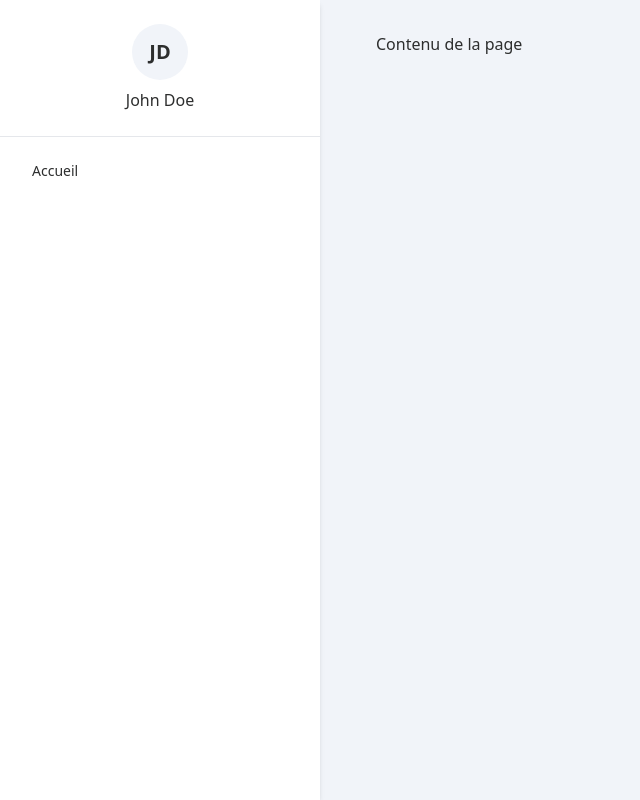
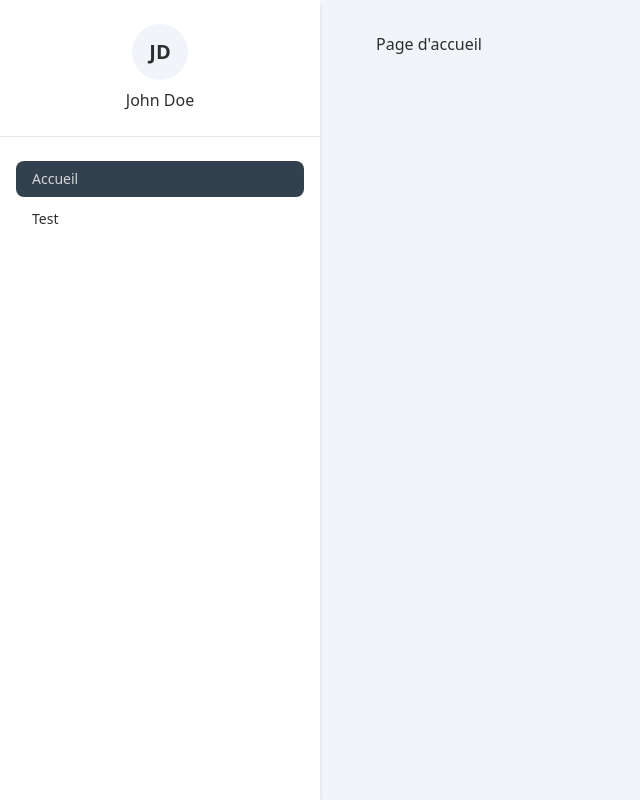
Before and after one commit to fayrtrick/car-manager, a React (Vite) app: page / in a window 1280 px wide. Shown: the whole page, without its empty margins (0-640 px from the left). Built offline with nearby package versions, Linux system fonts and the light colour scheme.

Commit message:
Ajout de React router

```diff
--- a/package.json
+++ b/package.json
@@ -13,6 +13,7 @@
     "react": "^18.2.0",
     "react-dom": "^18.2.0",
     "react-icons": "^4.10.1",
+    "react-router-dom": "^6.15.0",
     "rippleui": "^1.12.1"
   },
   "devDependencies": {
--- a/src/App.tsx
+++ b/src/components/Layout/PrivateLayout.tsx
@@ -1,8 +1,9 @@
 import { useState } from "react";
-import Sidebar from "./components/Layout/Sidebar";
-import { TopBar } from "./components/Layout/TopBar";
+import { TopBar } from "./TopBar";
+import { Outlet } from "react-router-dom";
+import Sidebar from "./Sidebar";
 
-function App() {
+export function PrivateLayout() {
   const [open, setOpen] = useState<boolean>(false);
 
   return (
@@ -11,13 +12,10 @@ function App() {
       <div className="drawer-content flex flex-col">
         <TopBar />
         <div className="px-10 lg:px-14 py-8">
-          <p>Contenu de la page</p>
-          {/*<Outlet />*/}
+          <Outlet />
         </div>
       </div>
       <Sidebar open={open} setOpen={setOpen} />
     </div>
   );
 }
-
-export default App;
--- a/src/components/Layout/Sidebar.tsx
+++ b/src/components/Layout/Sidebar.tsx
@@ -1,4 +1,5 @@
 import { GrClose } from "react-icons/gr";
+import { NavLink } from "react-router-dom";
 
 interface SidebarProps {
   open: boolean;
@@ -9,6 +10,11 @@ const liensNavigation = [
   {
     name: "Accueil",
     url: "/",
+    icon: <></>
+  },
+  {
+    name: "Test",
+    url: "/test",
     icon: <></>
   },
 ];
@@ -31,12 +37,12 @@ const Sidebar = ({}: SidebarProps) => {
           <p className="font-medium">John Doe</p>
         </div>
 
-        <ul className="menu p-4 w-80 h-full text-base-content">
+        <ul className="menu px-4 py-6 w-80 h-full text-base-content font-medium flex flex-col gap-1">
           {liensNavigation.map(({ name, url, icon }) => (
             <li>
-              <a href={url}>
+              <NavLink to={url}>
                 {icon} {name}
-              </a>
+              </NavLink>
             </li>
           ))}
         </ul>
--- a/src/main.tsx
+++ b/src/main.tsx
@@ -1,10 +1,27 @@
 import React from "react";
 import ReactDOM from "react-dom/client";
-import App from "./App.tsx";
 import "./index.css";
+import { createBrowserRouter, RouterProvider } from "react-router-dom";
+import { Accueil } from "./pages";
+import { PrivateLayout } from "./components/Layout/PrivateLayout";
 
-ReactDOM.createRoot(document.getElementById("root")!).render(
+const root = document.getElementById("root") as HTMLElement;
+
+const router = createBrowserRouter([
+  {
+    path: "/",
+    element: <PrivateLayout />,
+    children: [
+      {
+        path: "/",
+        element: <Accueil />,
+      },
+    ]
+  },
+]);
+
+ReactDOM.createRoot(root).render(
   <React.StrictMode>
-    <App />
+    <RouterProvider router={router} />
   </React.StrictMode>
 );
--- /dev/null
+++ b/src/pages/Accueil.tsx
@@ -0,0 +1,5 @@
+export default function Accueil() {
+  return (
+    <p>Page d'accueil</p>
+  );
+}
--- /dev/null
+++ b/src/pages/index.ts
@@ -0,0 +1,3 @@
+import { lazy } from "react";
+
+export const Accueil = lazy(() => import('./Accueil'));
```
Also changed, not shown: 1 other file (tests, documents, lock files or other folders).
